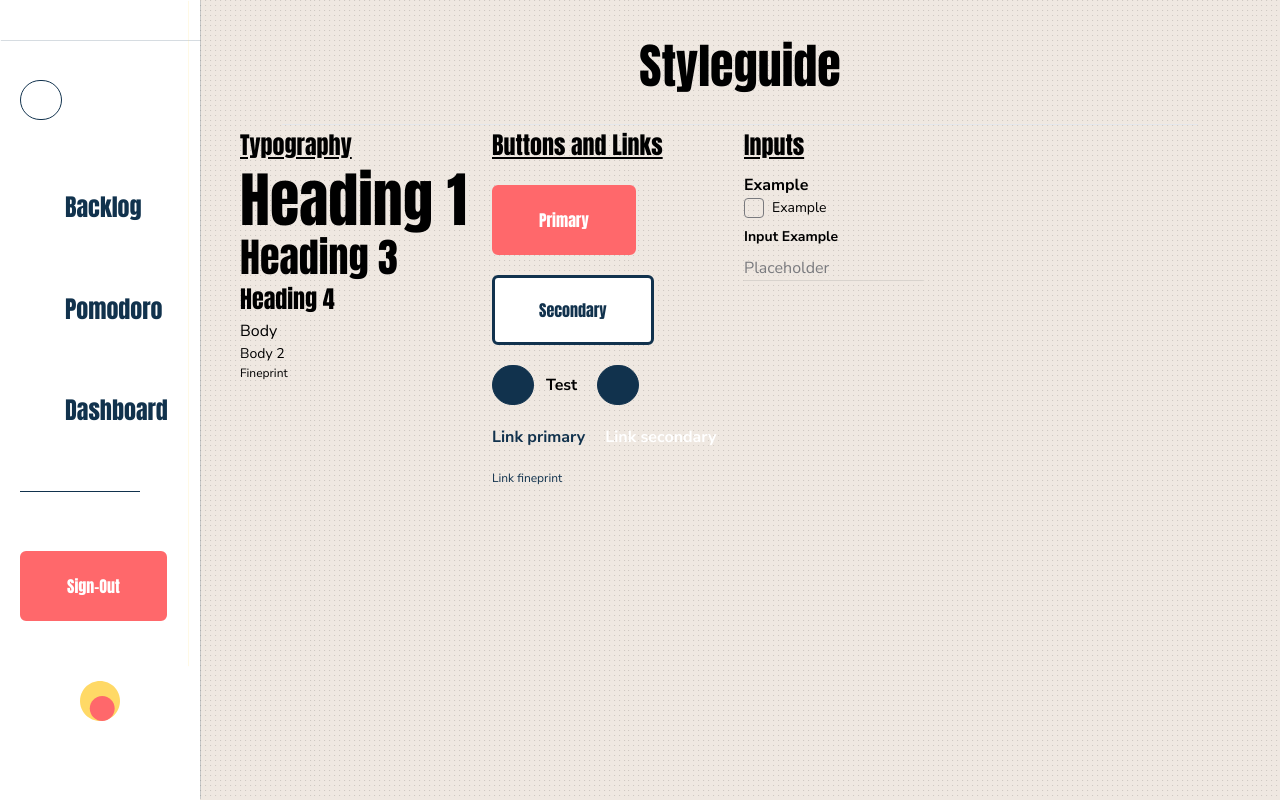
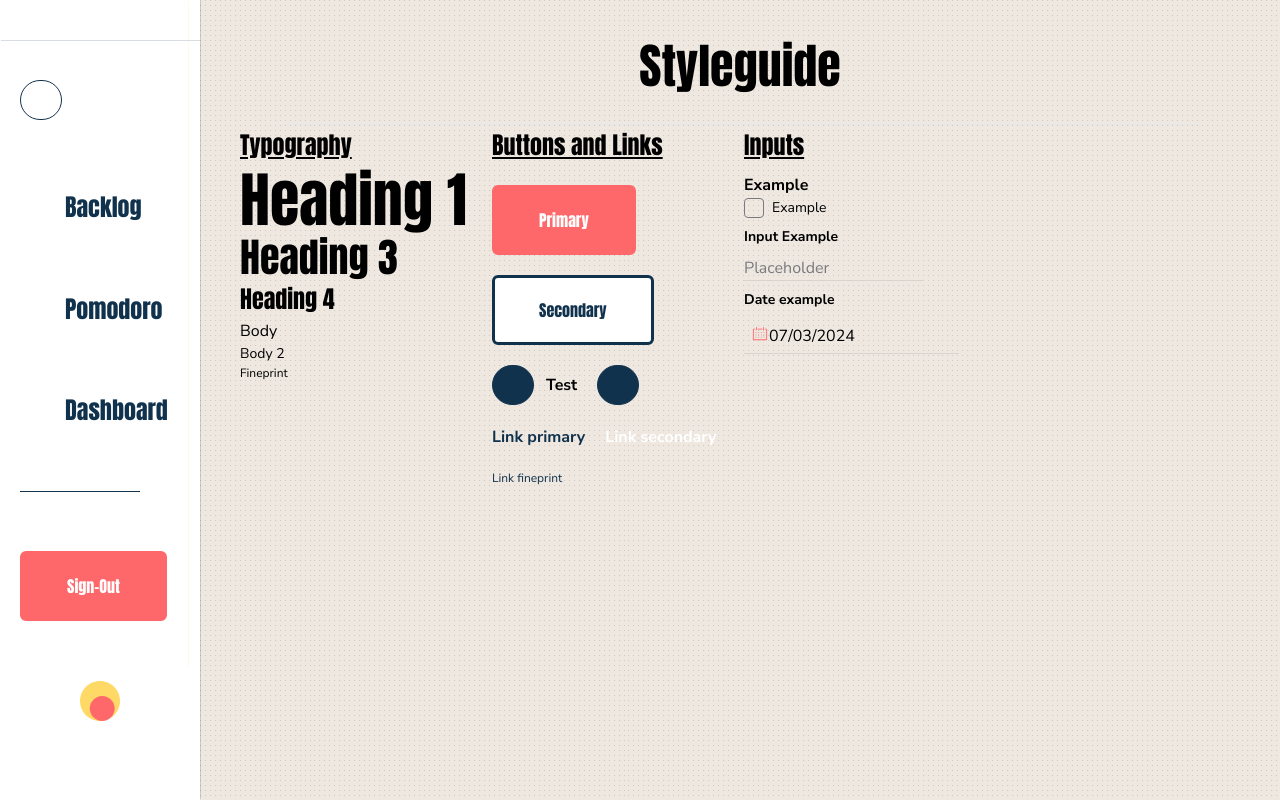
Before and after one commit to CYL-B/concentraction, a React (Vite) app in the folder concentraction-back/concentraction-front/: page /styleguide in a window 1280 px wide. Built offline with nearby package versions, Linux system fonts and the light colour scheme; some icons are missing.

Commit message:
new datepicker, fixed JS errors

```diff
--- a/concentraction-back/concentraction-front/package.json
+++ b/concentraction-back/concentraction-front/package.json
@@ -13,9 +13,11 @@
     "@apollo/client": "^3.9.5",
     "@reduxjs/toolkit": "^2.2.1",
     "autoprefixer": "^10.4.18",
+    "date-fns": "^3.6.0",
     "graphql": "^16.8.1",
     "postcss": "^8.4.35",
     "react": "^18.2.0",
+    "react-datepicker": "^6.6.0",
     "react-dom": "^18.2.0",
     "react-redux": "^9.1.0",
     "react-transition-group": "^4.4.5",
--- a/concentraction-back/concentraction-front/src/components/checkbox.jsx
+++ b/concentraction-back/concentraction-front/src/components/checkbox.jsx
@@ -14,7 +14,7 @@ export default function Checkbox({
   return (
     <div className="checkbox-wrapper">
       <Body classHeading="block font-bold">{checkboxTitle}</Body>
-      <label for={checkboxName} className="group flex items-center ">
+      <label htmlFor={checkboxName} className="group flex items-center ">
         <input
           className={`appearance-none w-5 h-5 border border-solid border-dark-grey rounded relative transition-all duration-300 ease-in-out ${
             isChecked
--- /dev/null
+++ b/concentraction-back/concentraction-front/src/components/datePicker.jsx
@@ -0,0 +1,133 @@
+//https://github.com/Hacker0x01/react-datepicker
+
+import { useState, useEffect } from "react";
+import { Body } from "./typography";
+import DatePicker, {
+  registerLocale,
+  CalendarContainer,
+} from "react-datepicker";
+import "react-datepicker/dist/react-datepicker.css";
+import { fr } from "date-fns/locale/fr";
+registerLocale("fr", fr);
+
+// const MyContainer = ({ className, children }) => {
+//     return (
+//       <div style={{ padding: "16px", background: "#216ba5", color: "#fff" }}>
+//         <CalendarContainer className={className}>
+//           <div style={{ position: "relative" }}>{children}</div>
+//         </CalendarContainer>
+//       </div>
+//     );
+//   };
+
+export default function InputDatePicker() {
+  const [startDate, setStartDate] = useState(new Date());
+
+  return (
+    <>
+      <Body classHeading="font-bold" body2={true}>
+        Date example
+      </Body>
+      <DatePicker
+        locale="fr"
+        dateFormat="P"
+        className="font-nunito text-base leading-6 border-solid border-b border-light-grey bg-transparent"
+        showIcon
+        showTimeInput
+        selected={startDate}
+        toggleCalendarOnIconClick
+        onChange={(date) => setStartDate(date)}
+        icon={
+          <svg
+            xmlns="http://www.w3.org/2000/svg"
+            width={24}
+            height={24}
+            viewBox="0 0 36 36"
+          >
+            <path
+              fill="#FF686B"
+              d="M32.25 6H29v2h3v22H4V8h3V6H3.75A1.78 1.78 0 0 0 2 7.81v22.38A1.78 1.78 0 0 0 3.75 32h28.5A1.78 1.78 0 0 0 34 30.19V7.81A1.78 1.78 0 0 0 32.25 6"
+              className="clr-i-outline clr-i-outline-path-1"
+            ></path>
+            <path
+              fill="#FF686B"
+              d="M8 14h2v2H8z"
+              className="clr-i-outline clr-i-outline-path-2"
+            ></path>
+            <path
+              fill="#FF686B"
+              d="M14 14h2v2h-2z"
+              className="clr-i-outline clr-i-outline-path-3"
+            ></path>
+            <path
+              fill="#FF686B"
+              d="M20 14h2v2h-2z"
+              className="clr-i-outline clr-i-outline-path-4"
+            ></path>
+            <path
+              fill="#FF686B"
+              d="M26 14h2v2h-2z"
+              className="clr-i-outline clr-i-outline-path-5"
+            ></path>
+            <path
+              fill="#FF686B"
+              d="M8 19h2v2H8z"
+              className="clr-i-outline clr-i-outline-path-6"
+            ></path>
+            <path
+              fill="#FF686B"
+              d="M14 19h2v2h-2z"
+              className="clr-i-outline clr-i-outline-path-7"
+            ></path>
+            <path
+              fill="#FF686B"
+              d="M20 19h2v2h-2z"
+              className="clr-i-outline clr-i-outline-path-8"
+            ></path>
+            <path
+              fill="#FF686B"
+              d="M26 19h2v2h-2z"
+              className="clr-i-outline clr-i-outline-path-9"
+            ></path>
+            <path
+              fill="#FF686B"
+              d="M8 24h2v2H8z"
+              className="clr-i-outline clr-i-outline-path-10"
+            ></path>
+            <path
+              fill="#FF686B"
+              d="M14 24h2v2h-2z"
+              className="clr-i-outline clr-i-outline-path-11"
+            ></path>
+            <path
+              fill="#FF686B"
+              d="M20 24h2v2h-2z"
+              className="clr-i-outline clr-i-outline-path-12"
+            ></path>
+            <path
+              fill="#FF686B"
+              d="M26 24h2v2h-2z"
+              className="clr-i-outline clr-i-outline-path-13"
+            ></path>
+            <path
+              fill="#FF686B"
+              d="M10 10a1 1 0 0 0 1-1V3a1 1 0 0 0-2 0v6a1 1 0 0 0 1 1"
+              className="clr-i-outline clr-i-outline-path-14"
+            ></path>
+            <path
+              fill="#FF686B"
+              d="M26 10a1 1 0 0 0 1-1V3a1 1 0 0 0-2 0v6a1 1 0 0 0 1 1"
+              className="clr-i-outline clr-i-outline-path-15"
+            ></path>
+            <path
+              fill="#FF686B"
+              d="M13 6h10v2H13z"
+              className="clr-i-outline clr-i-outline-path-16"
+            ></path>
+            <path fill="none" d="M0 0h36v36H0z"></path>
+          </svg>
+        }
+      />
+    </>
+  );
+}
--- a/concentraction-back/concentraction-front/src/components/footer.jsx
+++ b/concentraction-back/concentraction-front/src/components/footer.jsx
@@ -8,16 +8,19 @@ export default function Footer() {
       href: "#",
       ariaLabel: "facebook",
       iconName: "arcticons:facebook",
+      id:"facebook"
     },
     {
       href: "#",
       ariaLabel: "linkedin",
       iconName: "arcticons:linkedin",
+      id:"linkedin"
     },
     {
       href: "#",
       ariaLabel: "instagram",
       iconName: "arcticons:instagram",
+      id:"instagram"
     },
   ];
 
@@ -25,8 +28,10 @@ export default function Footer() {
     <a
       href={element.href}
       aria-label={element.ariaLabel}
+      key={element.id}
       rel="noreferrer"
       target="_blank"
+
     >
       <IconifyIcon
         iconName={element.iconName}
--- a/concentraction-back/concentraction-front/src/components/input.jsx
+++ b/concentraction-back/concentraction-front/src/components/input.jsx
@@ -9,25 +9,56 @@ export function Input({
   placeholder,
   inputTitle,
   value,
-  isDark = false,
+  type,
+  variant = "light",
   error,
   onChangeInput,
   ...inputProps
 }) {
+  const [inputValue, setInputValue] = useState("");
 
-    const [inputValue, setInputValue] = useState("");
+  const handleChange = (event) => {
+    setInputValue(event.target.value);
+  };
 
-    const handleChange = (event) => {
-        setInputValue(event.target.value)
-    }
+  //Defining object variantMaps with properties meant to define each input style
+  const variantMaps = {
+    light: `focus:border-neutral-black transition-colors duration-300 ease-in-out hover:border-brand-blue placeholder:text-dark-grey  ${
+      inputValue !== "" ? "border-brand-blue" : "border-light-grey"
+    }`,
+    dark: `border-neutral-white text-neutral-white placeholder:text-dark-grey  ${
+      inputValue !== "" ? "border-neutral-white" : "border-dark-grey"
+    }`,
+    error: `text-brand-red border-brand-red placeholder:text-brand-red`,
+  };
+
+  const finalInputClasses = `border-b border-solid bg-transparent font-nunito outline-offset-4 ${
+    variantMaps[variant.toLowerCase()]
+  }`;
+
+  let titleHeading = "";
+  if (variant == "dark") {
+    titleHeading = "text-neutral-white";
+  } else if (variant == "error") {
+    titleHeading = "text-brand-red";
+  } else {
+    titleHeading = "text-neutral-black";
+  }
 
   return (
     <div className="input-wrapper flex flex-col gap-2">
-      <Body body2={true} classHeading={`font-bold ${isDark?"text-neutral-white":""}`}> {inputTitle}</Body>
-      <label for={inputId}>
+      <Body
+        body2={true}
+        classHeading={`font-bold ${
+          titleHeading}`}
+      >
+        {" "}
+        {inputTitle}
+      </Body>
+      <label htmlFor={inputId}>
         <input
-          type=""
-          className={`border-b border-solid bg-transparent font-nunito placeholder:text-dark-grey outline-offset-4 ${!isDark?"border-light-grey focus:border-neutral-black transition-colors duration-300 ease-in-out hover:border-brand-blue":"border-neutral-white text-neutral-white"}`}
+          type={type}
+          className={`${finalInputClasses}`}
           id={inputId}
           name={inputName}
           placeholder={placeholder}
@@ -41,11 +72,9 @@ export function Input({
 }
 
 export function Form({}) {
-
-    const handleSubmit = () => {
-        e.preventDefault();
-
-    }
+  const handleSubmit = () => {
+    e.preventDefault();
+  };
   return (
     <form method="post" onSubmit={handleSubmit}>
       <AddButton role="submit"></AddButton>
--- a/concentraction-back/concentraction-front/src/pages/styleguide.jsx
+++ b/concentraction-back/concentraction-front/src/pages/styleguide.jsx
@@ -15,6 +15,7 @@ import { Link } from "../components/links";
 //Input
 import Checkbox from "../components/checkbox";
 import { Input } from "../components/input";
+import InputDatePicker from "../components/datePicker";
 
 //Page layout
 import Layout from "../components/layout";
@@ -52,6 +53,7 @@ export default function Styleguide() {
           <Heading4 classHeading="underline">Inputs</Heading4>
           <Checkbox checkboxName="Example" checkboxTitle="Example" />
           <Input placeholder="Placeholder" inputTitle="Input Example"></Input>
+          <InputDatePicker></InputDatePicker>
         </section>
       </Layout>
     </>
```
Also changed, not shown: concentraction-back/concentraction-front/src/App.css (line endings or trailing spaces), 1 other file (tests, documents, lock files or other folders).
